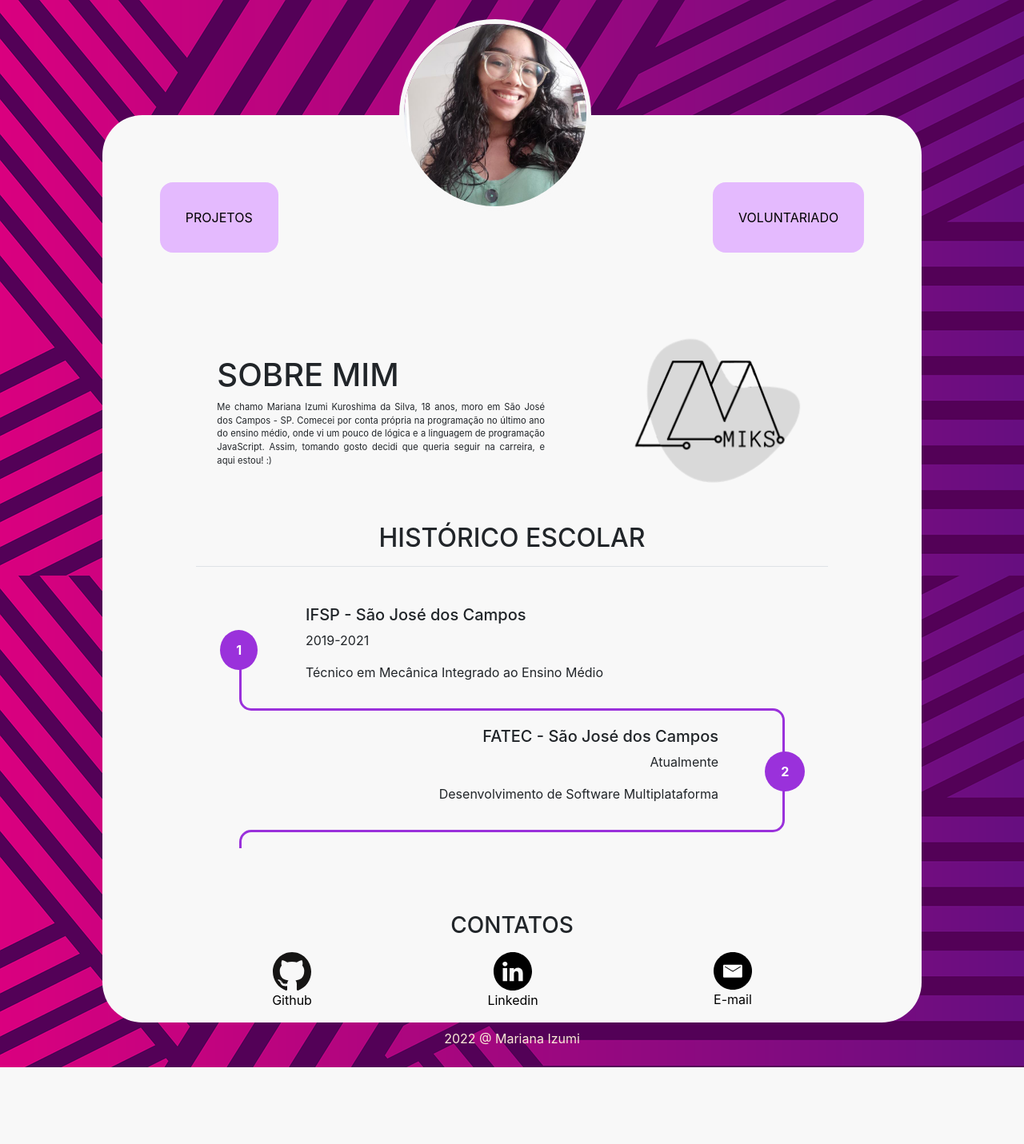
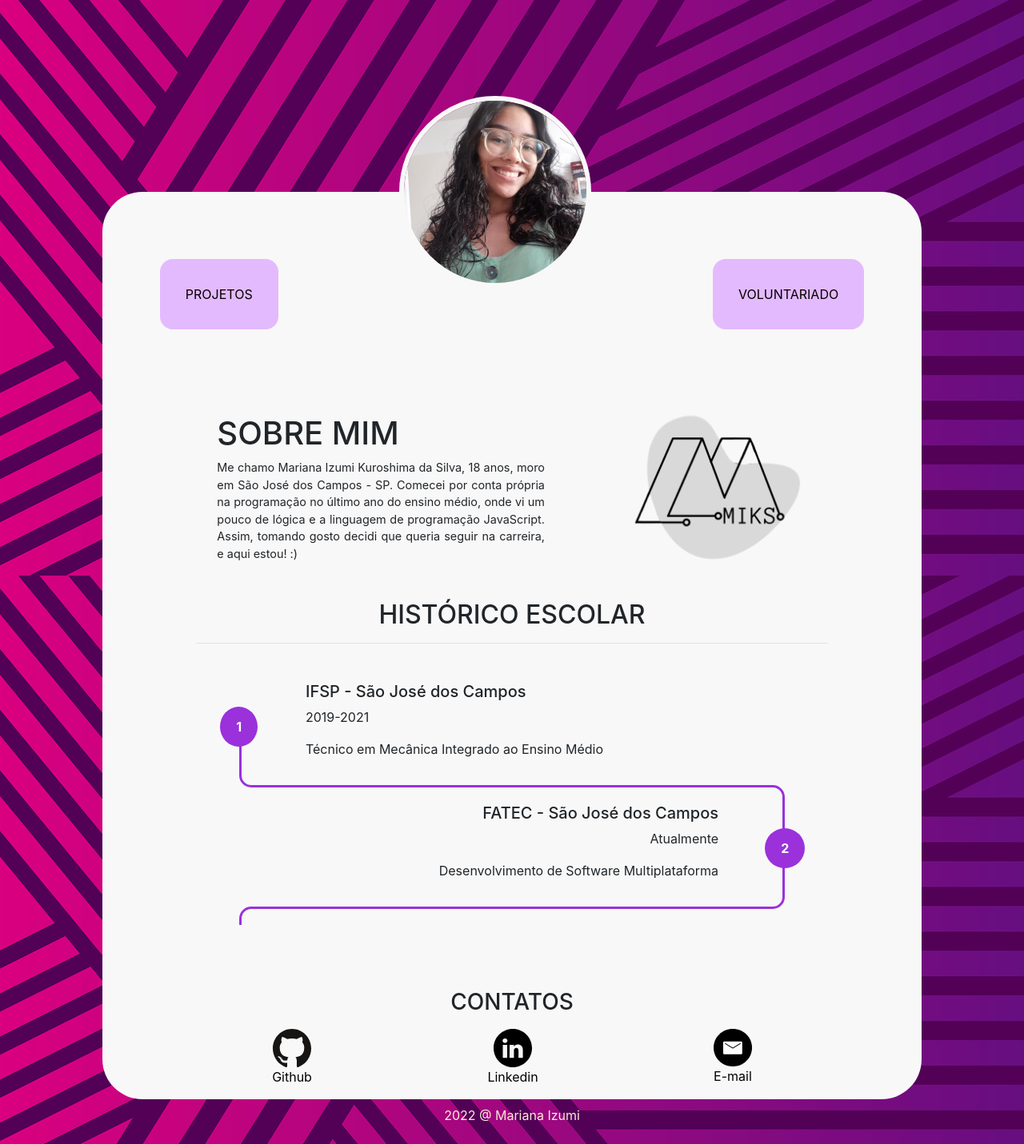
Before and after one commit to MariMiks/portfolio, a Flask app: page / in a window 1280 px wide. Shown: the whole page at 80% size. Before the commit the page ends 1335 px from the top, so only its background shows below. Run offline with Flask 2, Linux system fonts and the light colour scheme; some libraries are stand-ins or nearby versions.

Commit message:
Resolvendo erro de centralização e imagem linkedin

```diff
--- a/src/static/home.css
+++ b/src/static/home.css
@@ -15,7 +15,7 @@
 }
 
 .conteudo-sobre p{
-  font-size: 70%;
+  font-size: 90%;
 }
 
 .conteudo-sobre #logo{
--- a/src/static/style.css
+++ b/src/static/style.css
@@ -20,6 +20,7 @@
 /*container*/
 body {
    display: flex;
+   width: 100%;
    position: absolute;
    flex-direction: column;
    justify-content: center;
@@ -35,7 +36,7 @@ section {
    background-color: #f8f8f8;
    width: 80%;
    border-radius: 50px;
-   margin-top: 9rem;
+   margin-top: 15rem;
 }
 
 
--- a/src/templates/index.html
+++ b/src/templates/index.html
@@ -108,7 +108,6 @@
 
       <div class="contatos">
          <h3>CONTATOS</h3>
-
          <div class="links">
             <a href="https://github.com/MariMiks">
                <img src="../static/img/github-icon-128.svg" alt="github-icon" target="_blank">
@@ -116,8 +115,7 @@
             </a>
 
             <a href="https://www.linkedin.com/in/mariana-izumi-developer/">
-               <img class="linkedin-icon" src="../static/img/linkedin-icon-128.svg" alt="linkedin-icon"
-                  target="_blank">
+               <img src="../static/img/linkedin-icon-128.svg" alt="linkedin-icon" target="_blank">
                <p>Linkedin</p>
             </a>
 
@@ -125,8 +123,8 @@
                <img src="../static/img/email-icon-128.svg" alt="email-icon" target="_blank">
                <p>E-mail</p>
             </a>
+
          </div>
-
       </div>
    </section>
 
--- a/src/templates/voluntariado.html
+++ b/src/templates/voluntariado.html
@@ -58,7 +58,7 @@
                </a>
 
                <a href="https://www.linkedin.com/in/mariana-izumi-developer/">
-                     <img class="linkedin-icon" src="../static/img/linkedin-icon-128.svg" alt="linkedin-icon" target="_blank">
+                  <img src="../static/img/linkedin-icon-128.svg" alt="linkedin-icon" target="_blank">
                   <p>Linkedin</p>
                </a>
 
@@ -66,6 +66,7 @@
                   <img src="../static/img/email-icon-128.svg" alt="email-icon" target="_blank">
                   <p>E-mail</p>
                </a>
+
             </div>
          </div>
       </section>
```
Lines whose indentation alone changed are shown as unchanged.
